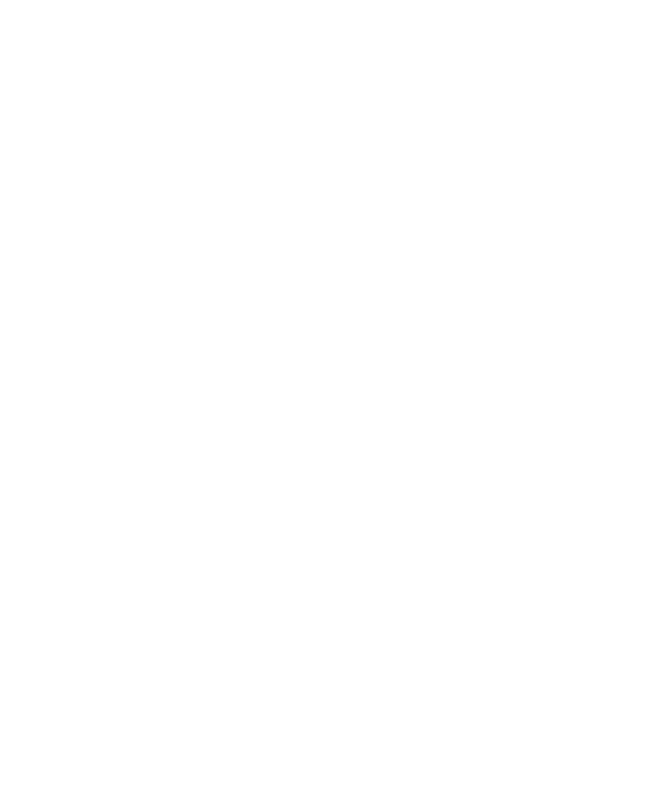
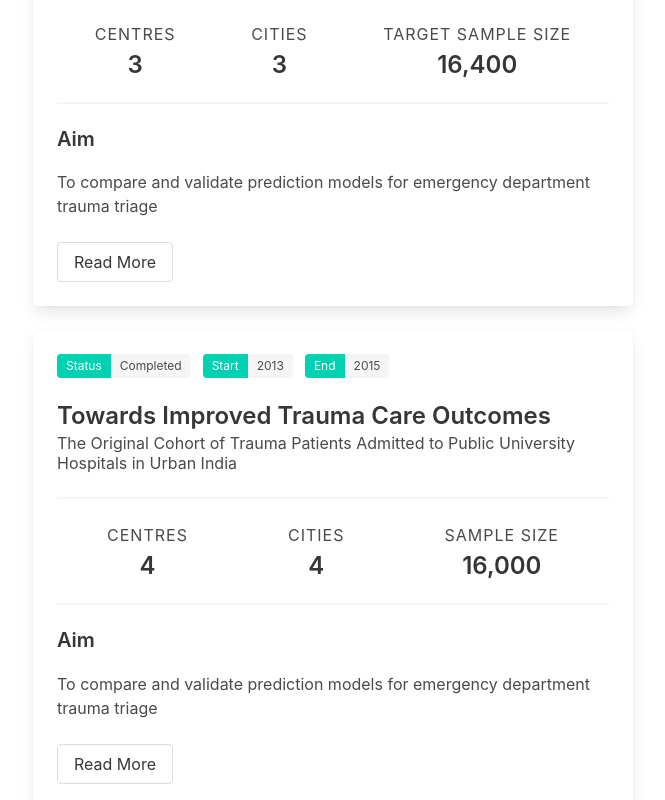
Before and after one commit to martingerdin/titco.org, a Next.js app: page /projects in a window 1280 px wide. Shown: the part 1080-1880 px from the top of the page, without its empty margins (307-972 px from the left). Before the commit the page ends 1000 px from the top, so only its background shows below. Built offline with nearby package versions, Linux system fonts and the light colour scheme.

Commit message:
Revise handling of tags in projects and sort based on start year

```diff
--- a/_projects/taft.md
+++ b/_projects/taft.md
@@ -1,9 +1,8 @@
 ---
 title: The Trauma Audit Filters Trial
 subtitle: An Interrupted Time Series Trial on the Effect of Implementing Trauma Audit Filters on Outcomes of Patients Admitted with Trauma in Urban India
-tags:
-  - heading: Status
-    value: Ongoing
+status: Ongoing
+start: 2017
 pageName: TAFT
 aim: "To compare and validate prediction models for emergency department trauma triage"
 centres:
--- /dev/null
+++ b/_projects/titco.md
@@ -0,0 +1,27 @@
+---
+title: Towards Improved Trauma Care Outcomes
+subtitle: The Original Cohort of Trauma Patients Admitted to Public University Hospitals in Urban India
+status: Completed
+start: 2013
+end: 2015
+pageName: TITCO
+aim: "To compare and validate prediction models for emergency department trauma triage"
+centres:
+  - name: SSKM
+    latitude: 22.539791106134892
+    longitude: 88.34254487862368
+  - name: LTMGH
+    latitude: 19.0369518174664
+    longitude: 72.8581057056997
+  - name: KEM
+    latitude: 19.002785835076537
+    longitude: 72.84177683253944
+  - name: JPNATC
+    latitude: 28.568274285675535
+    longitude: 77.2012565266127
+cities: 4
+sampleSize: "16,000"
+---
+
+# Introduction
+This is ttris
--- a/_projects/ttris.md
+++ b/_projects/ttris.md
@@ -1,9 +1,8 @@
 ---
 title: The Trauma Triage Study
 subtitle: A Prospective Cohort Study of Adult Trauma Patients Presenting to Emergency Departments in Urban India
-tags:
-  - heading: Status
-    value: Ongoing
+status: Ongoing
+start: 2016
 pageName: TTRIS
 aim: "To compare and validate prediction models for emergency department trauma triage"
 centres:
--- a/pages/projects.tsx
+++ b/pages/projects.tsx
@@ -43,20 +43,53 @@ export default function ProjectsPage({
   projectsData,
 }: projectsPageProps) {
   return (
-    <Layout title="Projects">
+    <Layout title="Projects" subtitle="Our Ongoing and Completed Projects">
+      <section className="section">
         <div
           style={{
-	    display: "flex", flexWrap: "wrap", justifyContent: "center"
+            display: "flex",
+            flexWrap: "wrap",
+            justifyContent: "center",
           }}
         >
-            {projectsData.map((project: any, key: number) => {
-              const projectMatter = matter(project);
-              const { title, subtitle, aim, tags, centres, cities, targetSampleSize } =
-		projectMatter.data;
+            {projectsData
+	      .map((project: any) => {return(matter(project).data)})
+	      .sort((a, b) => b.start - a.start)
+	      .map((project: any, key: number) => {
+            const {
+              title,
+              subtitle,
+              aim,
+              status,
+              start,
+              end,
+              centres,
+              cities,
+              sampleSize,
+              targetSampleSize,
+            } = project;
+            let sampleSizeKey;
+            let sampleSizeValue;
+            if (typeof targetSampleSize !== "undefined") {
+              sampleSizeKey = "Target Sample Size";
+              sampleSizeValue = targetSampleSize;
+            } else if (typeof sampleSize !== "undefined") {
+              sampleSizeKey = "Sample Size";
+              sampleSizeValue = sampleSize;
+            }
+            const tags = [
+              { heading: "Status", value: status },
+              { heading: "Start", value: start },
+            ];
+            if (typeof end !== "undefined")
+              tags.push({ heading: "End", value: end });
             const projectPage = projectFiles[key].replace(".md", "");
             return (
               <div className="block mx-4" key={key}>
-		    <article className="card" style={{ maxWidth: "600px", minWidth: "300px" }}>
+                <article
+                  className="card"
+                  style={{ maxWidth: "600px", minWidth: "300px" }}
+                >
                   <div className="card-content">
                     <div className="content">
                       {typeof tags !== "undefined" && <CardTags tags={tags} />}
@@ -69,7 +102,7 @@ export default function ProjectsPage({
                       levelItems={[
                         { Centres: Object.keys(centres).length },
                         { Cities: cities },
-				{ "Target Sample Size": targetSampleSize },
+                        { [sampleSizeKey]: sampleSizeValue },
                       ]}
                     />
                     <hr />
@@ -86,6 +119,7 @@ export default function ProjectsPage({
             );
           })}
         </div>
+      </section>
     </Layout>
   );
 }
```
Also changed, not shown: pages/projects/[id].tsx (+11 -2 lines). Lines whose indentation alone changed are shown as unchanged.
